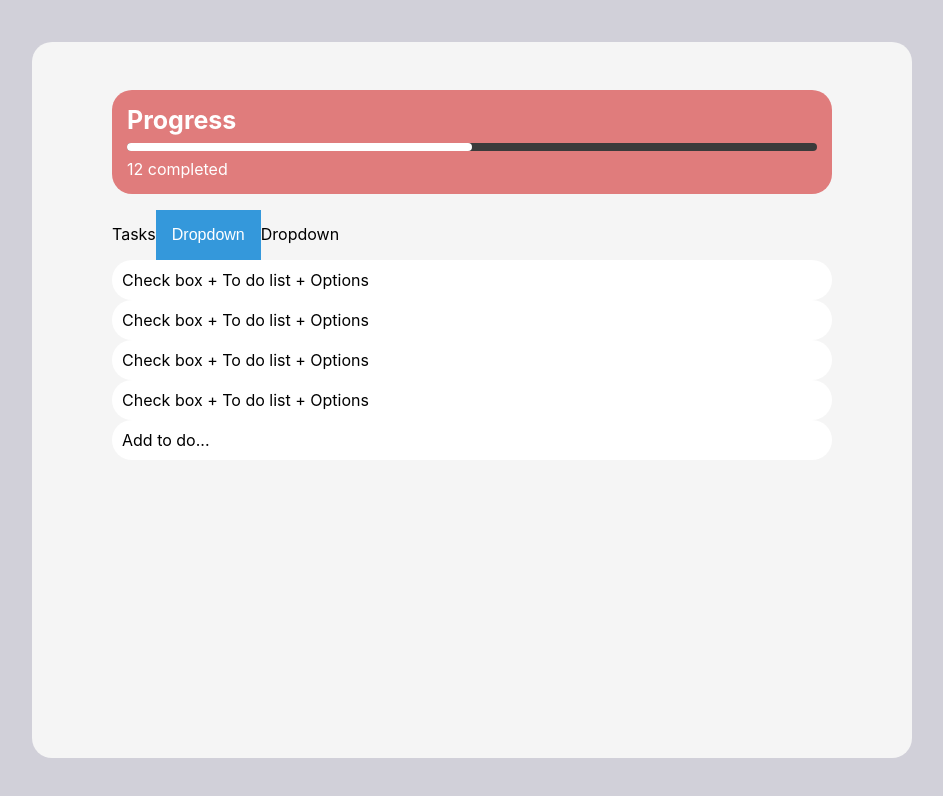
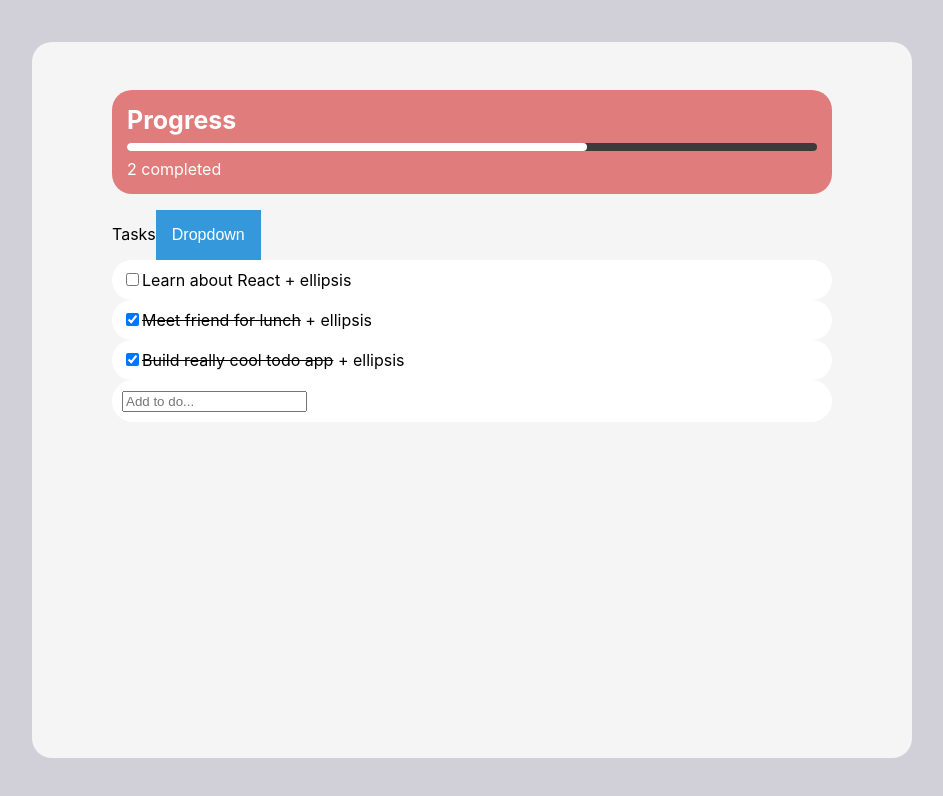
Before and after one commit to honmetha/data-wow-to-do-app, a React (Create React App) app: page / in a window 1280 px wide. Shown: the top 796 px of the page, without its empty margins (168-1111 px from the left). Built offline with nearby package versions, Linux system fonts and the light colour scheme.

Commit message:
[Added] Add mock data and some functions

```diff
--- a/src/App.js
+++ b/src/App.js
@@ -1,3 +1,4 @@
+import { useState, useEffect } from "react";
 import "./App.css";
 import Card from "./components/Card";
 import ProgressBar from "./components/ProgressBar";
@@ -6,18 +7,52 @@ import AddTodoInput from "./components/AddTodoInput";
 import Dropdown from "./components/Dropdown";
 
 function App() {
+  const [todos, setTodos] = useState([
+    {
+      text: "Learn about React",
+      isCompleted: false,
+    },
+    {
+      text: "Meet friend for lunch",
+      isCompleted: true,
+    },
+    {
+      text: "Build really cool todo app",
+      isCompleted: true,
+    },
+  ]);
+  const [completedTasks, setCompletedTasks] = useState(0);
+
+  useEffect(() => {
+    const newCompletedTasks = todos.reduce(
+      (acc, todo) => (todo.isCompleted ? (acc = acc + 1) : acc),
+      0
+    );
+    setCompletedTasks(newCompletedTasks);
+  }, [todos]);
+
+  const completeTodo = (index) => {
+    const newTodos = [...todos];
+    newTodos[index].isCompleted = !newTodos[index].isCompleted;
+    setTodos(newTodos);
+  };
+
   return (
     <div className="App">
       <Card>
-        <ProgressBar />
+        <ProgressBar todos={todos} completedTasks={completedTasks} />
         <div>
           Tasks
           <Dropdown />
         </div>
-        <Task />
-        <Task />
-        <Task />
-        <Task />
+        {todos.map((todo, index) => (
+          <Task
+            key={index}
+            index={index}
+            todo={todo}
+            completeTodo={completeTodo}
+          />
+        ))}
         <AddTodoInput />
       </Card>
     </div>
--- a/src/components/AddTodoInput.js
+++ b/src/components/AddTodoInput.js
@@ -9,7 +9,7 @@ const AddTodoInput = () => {
         padding: "10px",
       }}
     >
-      Add to do...
+      <input placeholder="Add to do..." />
     </div>
   );
 };
--- a/src/components/Dropdown.js
+++ b/src/components/Dropdown.js
@@ -22,11 +22,10 @@ const Dropdown = () => {
         className="dropdown-content"
         style={{ display: display ? "" : "none" }}
       >
-        <a href="#home">Home</a>
-        <a href="#about">About</a>
-        <a href="#contact">Contact</a>
+        <a href="#all">All</a>
+        <a href="#done">Done</a>
+        <a href="#undone">Undone</a>
       </div>
-      Dropdown
     </div>
   );
 };
--- a/src/components/ProgressBar.js
+++ b/src/components/ProgressBar.js
@@ -17,21 +17,21 @@ const styles = {
   progressing: {
     backgroundColor: "white",
     height: "7.5px",
-    width: "50%",
     borderRadius: "999px",
   },
 };
 
-const ProgressBar = () => {
+const ProgressBar = ({ completedTasks, todos }) => {
+  const widthPercentage = (100 * completedTasks) / todos.length + "%";
   return (
     <div style={styles.component}>
       <div style={{ fontSize: "25px", marginBottom: "0.5rem" }}>
         <strong>Progress</strong>
       </div>
       <div style={styles.progressBar}>
-        <div style={styles.progressing}></div>
+        <div style={{ ...styles.progressing, width: widthPercentage }}></div>
       </div>
-      <div style={{ fontSize: "16px" }}>12 completed</div>
+      <div style={{ fontSize: "16px" }}>{completedTasks} completed</div>
     </div>
   );
 };
--- /dev/null
+++ b/src/components/Task.css
@@ -0,0 +1,66 @@
+.container {
+  display: block;
+  position: relative;
+  padding-left: 35px;
+  margin-bottom: 12px;
+  cursor: pointer;
+  font-size: 22px;
+  -webkit-user-select: none;
+  -moz-user-select: none;
+  -ms-user-select: none;
+  user-select: none;
+}
+
+/* Hide the browser's default checkbox */
+.container input {
+  position: absolute;
+  opacity: 0;
+  cursor: pointer;
+  height: 0;
+  width: 0;
+}
+
+/* Create a custom checkbox */
+.checkmark {
+  position: absolute;
+  top: 0;
+  left: 0;
+  height: 25px;
+  width: 25px;
+  background-color: #eee;
+}
+
+/* On mouse-over, add a grey background color */
+.container:hover input ~ .checkmark {
+  background-color: #ccc;
+}
+
+/* When the checkbox is checked, add a blue background */
+.container input:checked ~ .checkmark {
+  background-color: #2196F3;
+}
+
+/* Create the checkmark/indicator (hidden when not checked) */
+.checkmark:after {
+  content: "";
+  position: absolute;
+  display: none;
+}
+
+/* Show the checkmark when checked */
+.container input:checked ~ .checkmark:after {
+  display: block;
+}
+
+/* Style the checkmark/indicator */
+.container .checkmark:after {
+  left: 9px;
+  top: 5px;
+  width: 5px;
+  height: 10px;
+  border: solid white;
+  border-width: 0 3px 3px 0;
+  -webkit-transform: rotate(45deg);
+  -ms-transform: rotate(45deg);
+  transform: rotate(45deg);
+}
--- a/src/components/Task.js
+++ b/src/components/Task.js
@@ -1,6 +1,13 @@
-import React from "react";
+import React, { useState } from "react";
 
-const Task = () => {
+const Task = ({ todo, index, completeTodo }) => {
+  const [check, setCheck] = useState(todo.isCompleted);
+
+  const handleChange = () => {
+    setCheck(!check);
+    completeTodo(index);
+  };
+
   return (
     <div
       style={{
@@ -9,7 +16,14 @@ const Task = () => {
         padding: "10px",
       }}
     >
-      Check box + To do list + Options
+      <label className="container">
+        <input type="checkbox" onChange={handleChange} checked={check} />
+        <span className="checkmark"></span>
+      </label>
+      <span style={{ textDecoration: check ? "line-through" : "" }}>
+        {todo.text}
+      </span>{" "}
+      + ellipsis
     </div>
   );
 };
```
Also changed, not shown: 1 other file (tests, documents, lock files or other folders).
